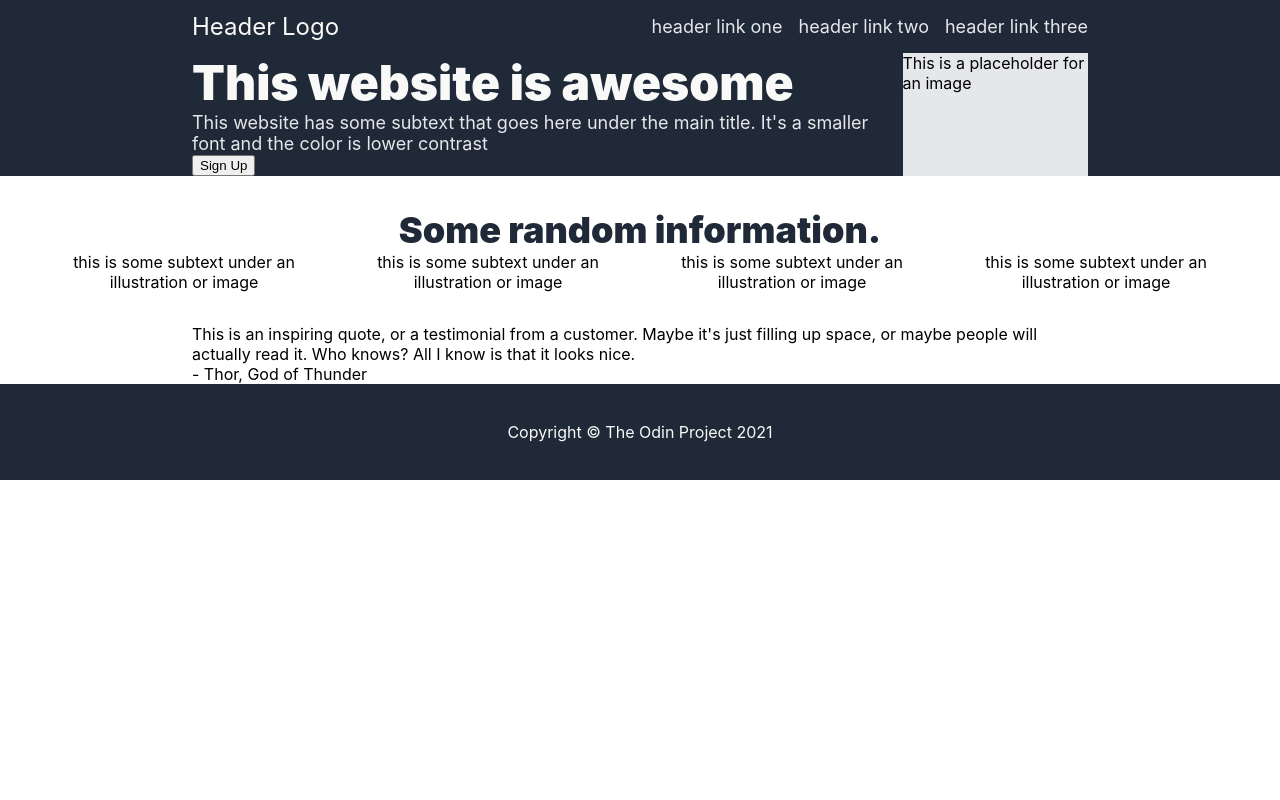
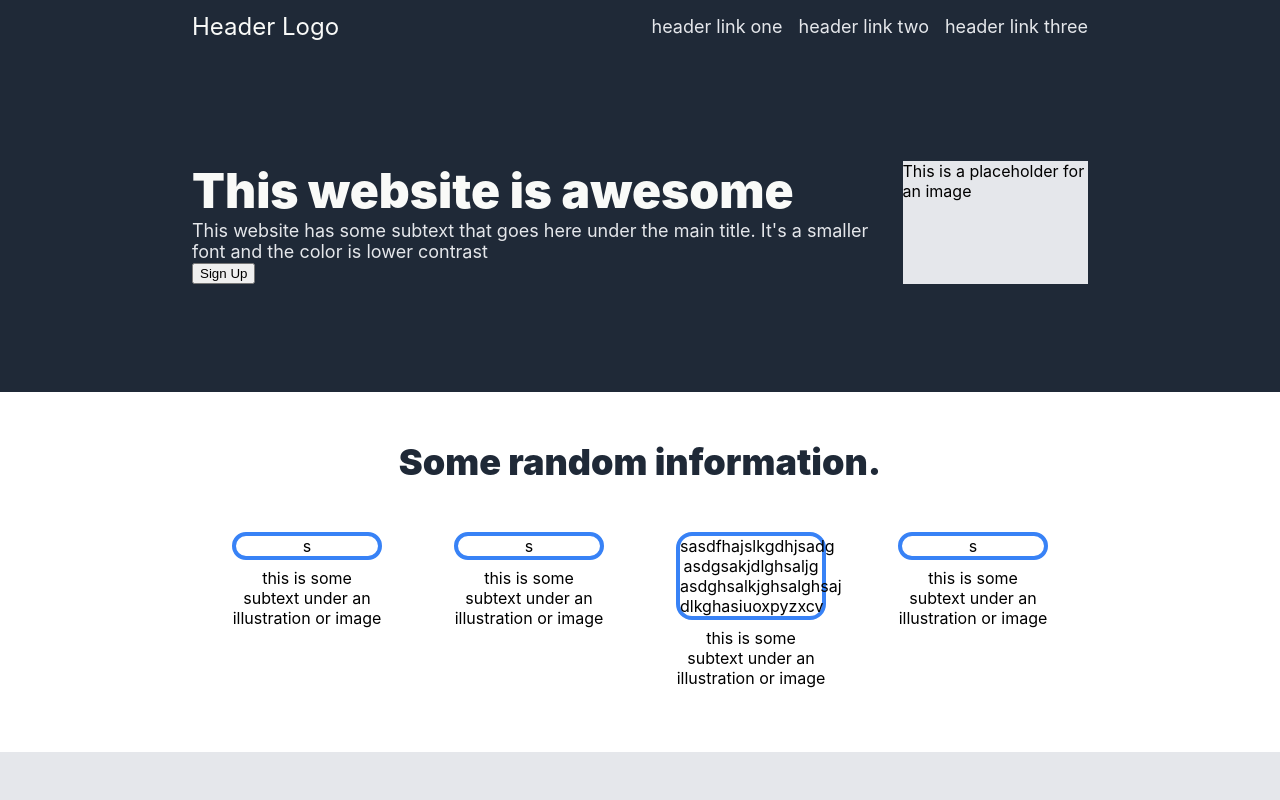
Before and after one commit to TwoPunchMan/01-landing-page, a plain HTML site: page index.html in a window 1280 px wide. Shown: the top 800 px of the page. Drawn offline with Linux system fonts and the light colour scheme.

Commit message:
More changes to card section with css and quote section

```diff
--- a/index.html
+++ b/index.html
@@ -48,15 +48,31 @@
 				</div>
 				<div class="body-cards">
 					<div class="card">
+						<div class="card-image">
+							s
+						</div>
 						this is some subtext under an illustration or image
 					</div>
 					<div class="card">
+						<div class="card-image">
+							s
+						</div>
 						this is some subtext under an illustration or image
 					</div>
 					<div class="card">
+						<div class="card-image">
+							sasdfhajslkgdhjsadg
+							asdgsakjdlghsaljg
+							asdghsalkjghsalghsaj
+							dlkghasiuoxpyzxcv
+
+						</div>
 						this is some subtext under an illustration or image
 					</div>
 					<div class="card">
+						<div class="card-image">
+							s
+						</div>
 						this is some subtext under an illustration or image
 					</div>
 				</div>
@@ -64,12 +80,12 @@
 
 			<!-- Quote section-->
 			<div class="body-quote">
-				<div>
+				<div class="quote-text">
 					This is an inspiring quote, or a testimonial from a customer.
 					Maybe it's just filling up space, or maybe people will actually
 					read it. Who knows? All I know is that it looks nice.
 				</div>
-				<div>
+				<div class="quote-by">
 					- Thor, God of Thunder
 				</div>
 			</div>
--- a/styles.css
+++ b/styles.css
@@ -28,9 +28,9 @@ a {
 }
 
 .header-top {
-	display: flex;
 	justify-content: space-between;
 	align-items: center;
+	display: flex;
 }
 
 .header-links {
@@ -43,15 +43,13 @@ a {
 .header-content {
 	display: flex;
 	justify-content: space-between;
-	flex: 1 1 auto;
+	flex: 1 1 0%;
+	padding: 108px 0;
 }
 
 .header-photo {
-	display: flex;
 	background-color: #E5E7EB;
 }
-
-
 
 .logo {
 	font-size: 24px;
@@ -78,12 +76,51 @@ a {
 	font-size: 36px;
 	font-weight: 900;
 	color: #1F2937;
+	padding: 16px;
 }
 
 .body-cards {
 	display: flex;
+	flex-wrap: wrap;
+	justify-content: center;
+	gap: 8px;
 }
 
+.card {
+	padding: 16px;
+	margin: 16px;
+	width: 150px;
+}
+
+.card-image {
+	border: 4px solid #3882F6;
+	border-radius: 16px;
+	margin-bottom: 8px;
+}
+
+/* Quote section */
+.body-quote {
+	background-color: #E5E7EB;
+	padding: 128px 360px;
+	margin: 0;
+}
+
+.quote-text {
+	font-size: 36px;
+	font-style: italic;
+	font-weight: lighter;
+	color: #1F2937;
+
+}
+
+.quote-by {
+	text-align: right;
+	font-weight: bold;
+	font-size: 24px;
+	padding-right: 84px;
+}
+
+/* Footer section */
 .footer {
 	background-color: #1F2937;
 	display: flex;
```
